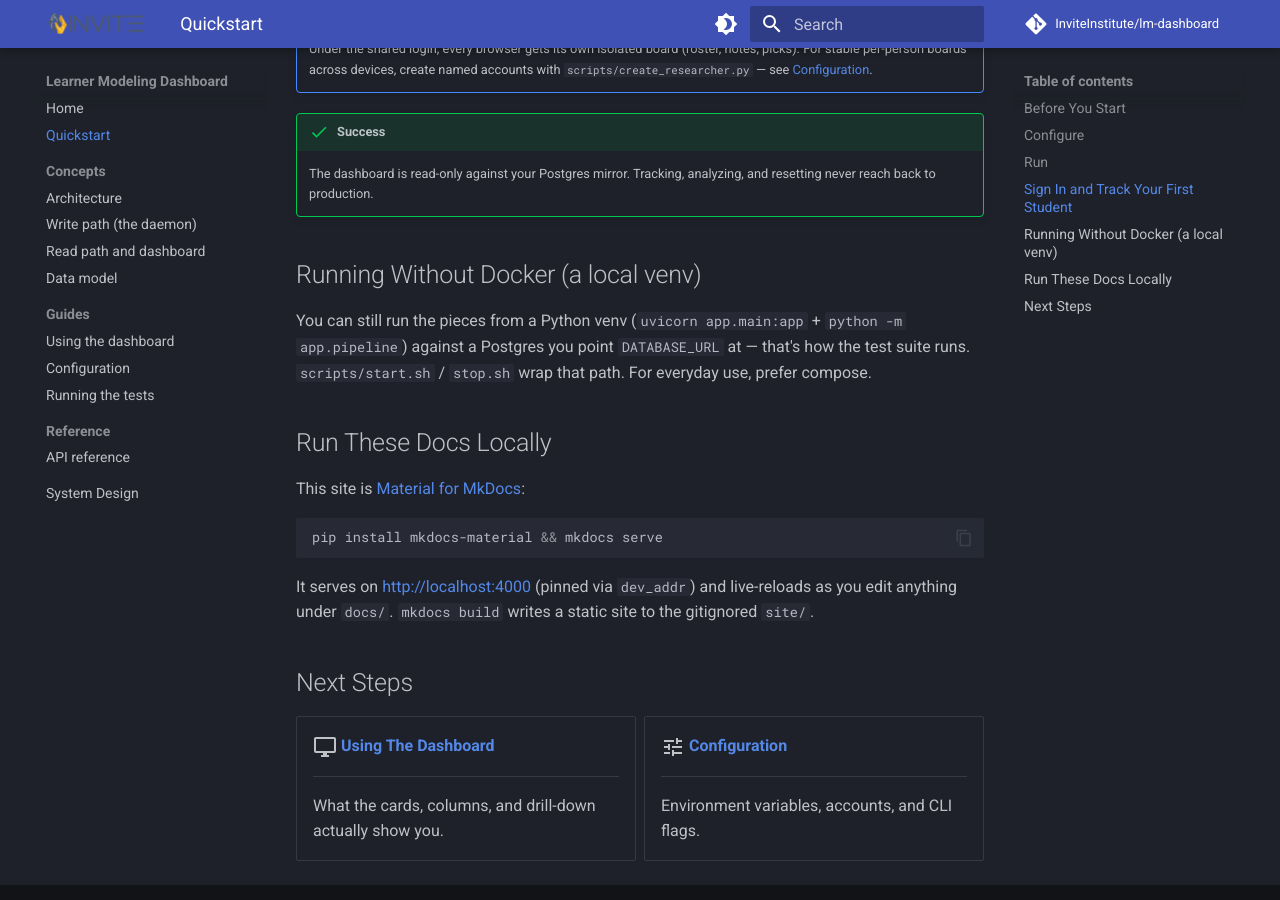
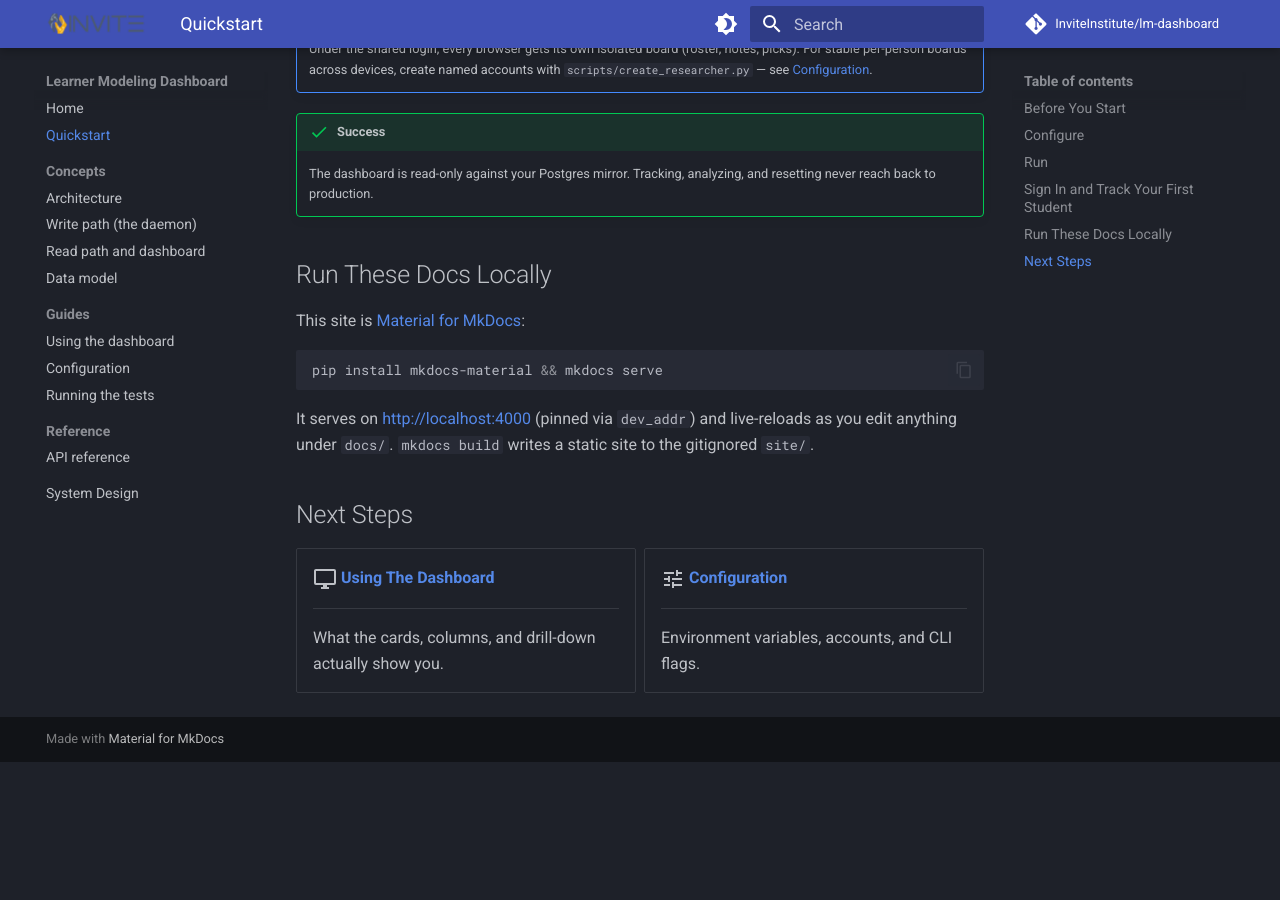
Before and after one commit to InviteInstitute/lm-dashboard, an MkDocs documentation site: the page built from docs/quickstart.md, in a window 1280 px wide and 900 px high, scrolled down 1731 px. Built offline with MkDocs 1.6.1 and Material for MkDocs 9.7.7, drawn with Linux system fonts in a browser that asks for light colours; comment, search, counter and statistics services are not loaded; after the commit the page ends 2493 px from its top, so only the background shows below that.

Commit message:
Remove the legacy venv start.sh/stop.sh scripts, superseded by docker compose
compose now covers both dev (hot-reload override) and prod (nginx in front of
127.0.0.1:8000), including the remote-access case start.sh's ngrok/cloudflared
tunnel handling used to serve. Drops the "Running Without Docker" fallback
section from the quickstart docs and the stale comment in config.py.

```diff
--- a/docs/quickstart.md
+++ b/docs/quickstart.md
@@ -86,13 +86,6 @@ their card appears within a tick or two.
     The dashboard is read-only against your Postgres mirror. Tracking, analyzing,
     and resetting never reach back to production.
 
-## Running Without Docker (a local venv)
-
-You can still run the pieces from a Python venv (`uvicorn app.main:app` + `python -m
-app.pipeline`) against a Postgres you point `DATABASE_URL` at — that's how the test
-suite runs. `scripts/start.sh` / `stop.sh` wrap that path. For everyday use, prefer
-compose.
-
 ## Run These Docs Locally
 
 This site is [Material for MkDocs](https://squidfunk.github.io/mkdocs-material/):
```
Also changed, not shown: 3 other files.
